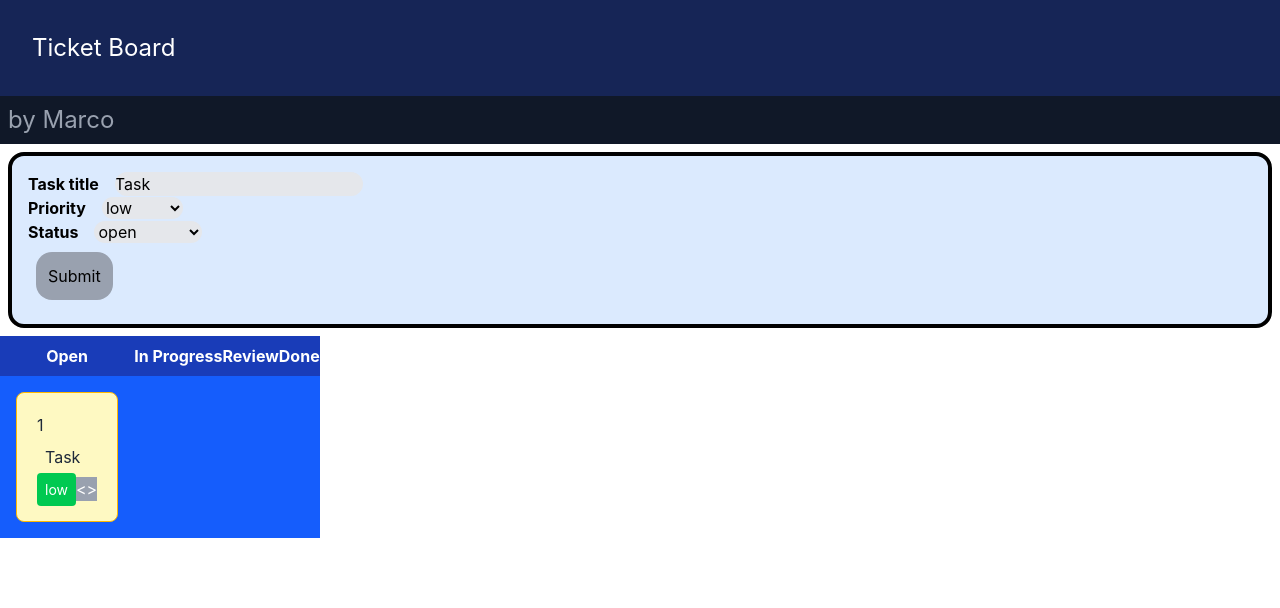
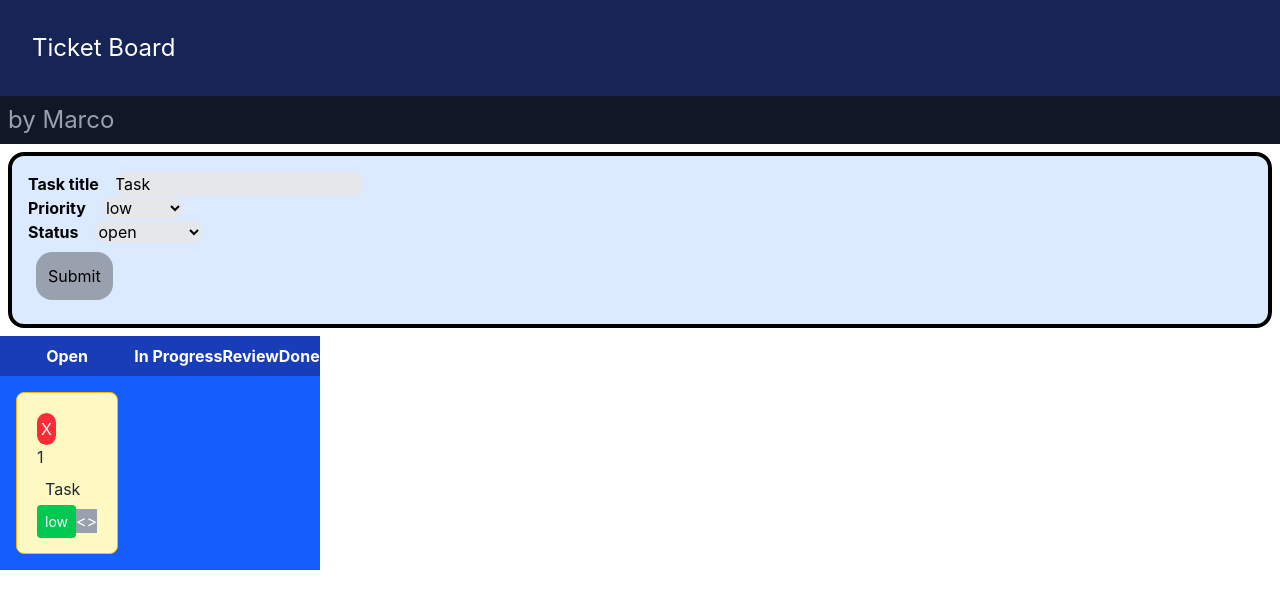
Before and after one commit to NFAsylum/TaskFlow, a React (Vite) app in the folder taskflow-frontend/: page / in a window 1280 px wide. Both pictures are taken after a click on the button "Submit". Shown: the top 608 px of the page. Built offline with nearby package versions, Linux system fonts and the light colour scheme.

Commit message:
Add ticket deletion

```diff
--- a/taskflow-frontend/src/App.tsx
+++ b/taskflow-frontend/src/App.tsx
@@ -25,6 +25,10 @@ function App() {
     setTickets(tickets.map((t) => t.id === id ? { ...t, status: newStatus } : t ))
   }
 
+  function deleteTicket(id: number){
+    setTickets(tickets.filter((t) => t.id != id))
+  }
+
   return (
     <>
       <div className="bg-blue-950 p-8 text-white text-2xl">
@@ -35,10 +39,18 @@ function App() {
       </div>
       <TicketForm onCreate={createTicket} />
       <div className="flex">
-        <BoardColumn title="Open" tickets={tickets.filter((t) => t.status == Status.Open)} onMoveTicket={moveTicket} />
-        <BoardColumn title="In Progress" tickets={tickets.filter((t) => t.status == Status.InProgress)} onMoveTicket={moveTicket} />
-        <BoardColumn title="Review" tickets={tickets.filter((t) => t.status == Status.Review)} onMoveTicket={moveTicket} />
-        <BoardColumn title="Done" tickets={tickets.filter((t) => t.status == Status.Done)} onMoveTicket={moveTicket} />
+        <BoardColumn title="Open" tickets={tickets.filter((t) => t.status == Status.Open)}
+        onMoveTicket={moveTicket}
+        onDeleteTicket={deleteTicket} />
+        <BoardColumn title="In Progress" tickets={tickets.filter((t) => t.status == Status.InProgress)}
+        onMoveTicket={moveTicket}
+        onDeleteTicket={deleteTicket} />
+        <BoardColumn title="Review" tickets={tickets.filter((t) => t.status == Status.Review)}
+        onMoveTicket={moveTicket}
+        onDeleteTicket={deleteTicket} />
+        <BoardColumn title="Done" tickets={tickets.filter((t) => t.status == Status.Done)}
+        onMoveTicket={moveTicket}
+        onDeleteTicket={deleteTicket} />
       </div>
     </>
   )
--- a/taskflow-frontend/src/BoardColumn.tsx
+++ b/taskflow-frontend/src/BoardColumn.tsx
@@ -1,8 +1,9 @@
 import { type Ticket, Status, nextStatus } from './types'
 import TicketCard from './TicketCard'
 
-function BoardColumn({ title, tickets, onMoveTicket }: {
-    title: string, tickets: Ticket[], onMoveTicket: (id: number, newStatus: Status) => void
+function BoardColumn({ title, tickets, onMoveTicket, onDeleteTicket }: {
+    title: string, tickets: Ticket[], onMoveTicket: (id: number, newStatus: Status) => void,
+    onDeleteTicket: (id: number) => void
     }){
     return (
         <div className="bg-blue-600 text-white">
@@ -12,7 +13,8 @@ function BoardColumn({ title, tickets, onMoveTicket }: {
                         <TicketCard
                         key={ticket.id}
                         {...ticket}
-                        onMove={() => onMoveTicket(ticket.id, nextStatus(ticket.status))} />
+                        onMove={() => onMoveTicket(ticket.id, nextStatus(ticket.status))}
+                        onDelete={() => onDeleteTicket(ticket.id)} />
                 ))}
             </div>
         </div>
--- a/taskflow-frontend/src/TicketCard.tsx
+++ b/taskflow-frontend/src/TicketCard.tsx
@@ -6,9 +6,10 @@ const priorityStyle = {
     [Priority.High]: "bg-red-500 rounded text-sm p-2"
 }
 
-function TicketCard({ id, title, priority, onMove }: TicketCardProps){
+function TicketCard({ id, title, priority, onMove, onDelete }: TicketCardProps){
     return(
         <div className="bg-yellow-100 p-5 rounded-lg border border-amber-400">
+            <button className="bg-red-500 p-1 rounded-2xl" onClick={onDelete}>X</button>
             <h3 className="text-gray-800">{id}</h3>
             <p className="text-gray-800 p-2">{title}</p>
             <span className={priorityStyle[priority]}>{priority}</span>
--- a/taskflow-frontend/src/types.ts
+++ b/taskflow-frontend/src/types.ts
@@ -31,4 +31,5 @@ export interface Ticket{
 
 export interface TicketCardProps extends Ticket{
     onMove: () => void
+    onDelete: () => void
 }
```
